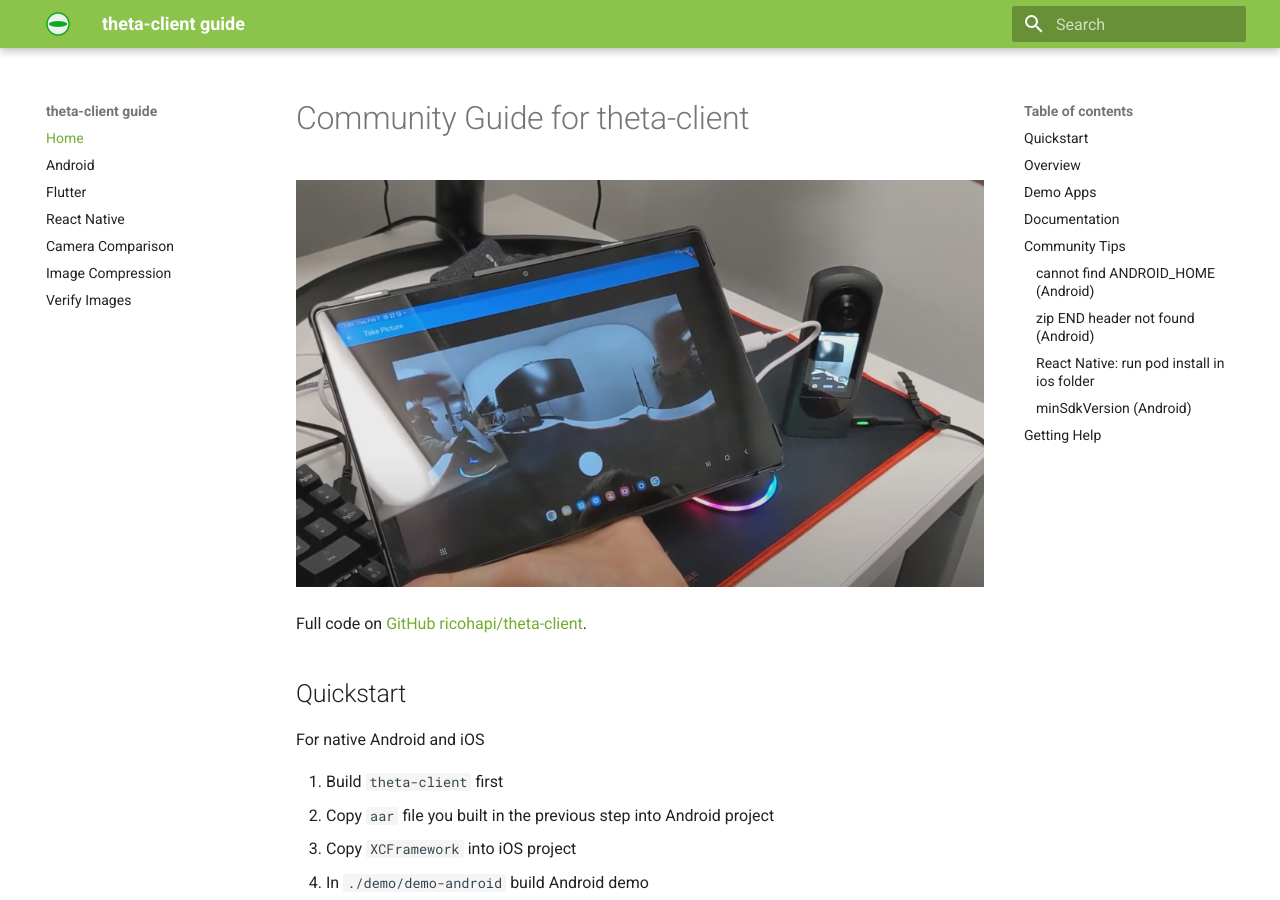
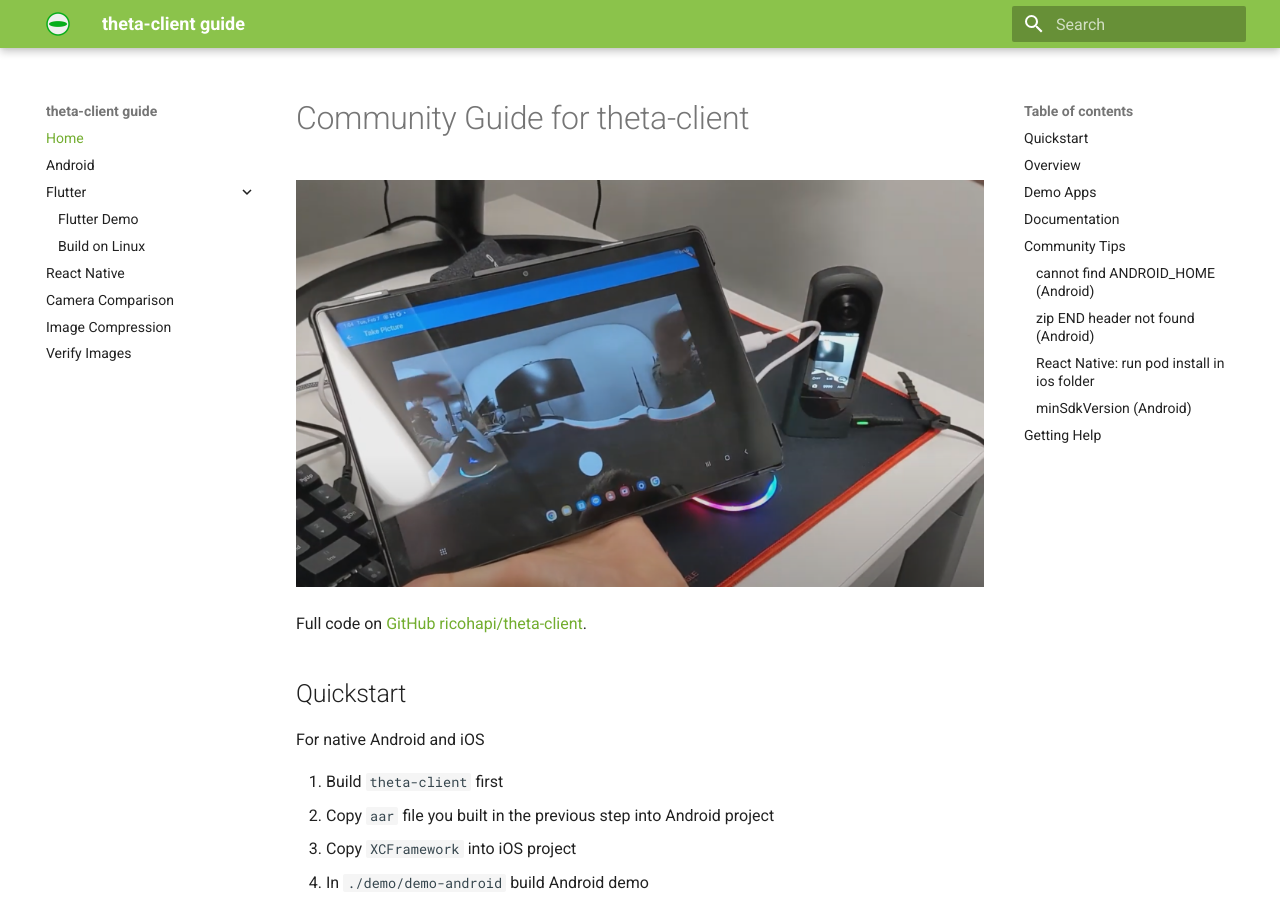
Before and after one commit to theta360developers/theta-client-guide, an MkDocs documentation site: the page built from docs/index.md, in a window 1280 px wide and 900 px high. Built offline with MkDocs 1.6.1 and Material for MkDocs 9.7.7, drawn with Linux system fonts in a browser that asks for light colours.

Commit message:
feat: new section on Flutter Linux

```diff
--- a/mkdocs.yml
+++ b/mkdocs.yml
@@ -4,7 +4,9 @@ site_url: https://theta360developers.github.io/theta-client-guide/
 nav:
   - Home: index.md
   - Android: android.md
-  - Flutter: flutter.md
+  - Flutter:
+      - 'Flutter Demo': 'flutter.md'
+      - 'Build on Linux': 'flutter/new-project-on-linux.md'
   - React Native: 'react-native-install.md'
   - Camera Comparison: 'camera_compare.md'
   - Image Compression: 'compression.md'
@@ -23,6 +25,7 @@ theme:
   favicon: images/icon/favicon-16x16.png
   features:
     - content.code.copy
+    - navigation.expand
 markdown_extensions:
   - pymdownx.highlight:
       anchor_linenums: true
```
